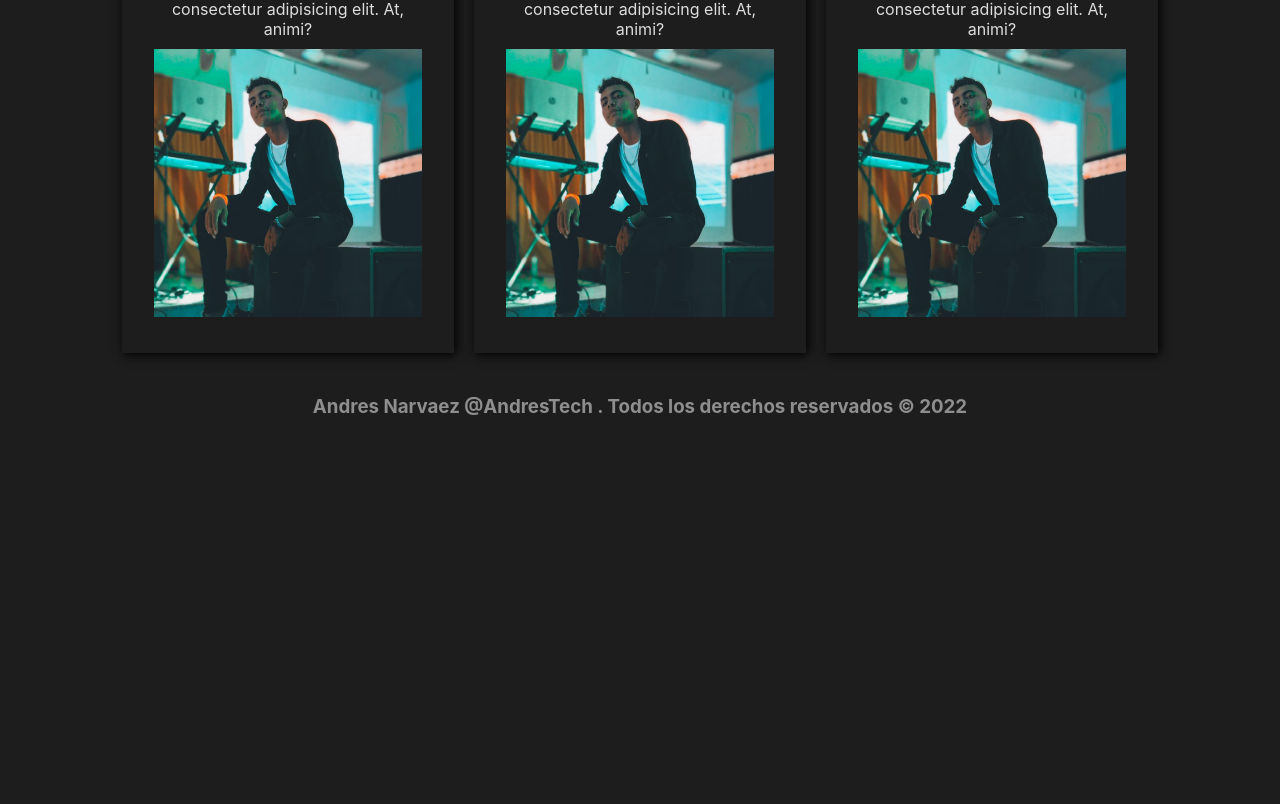
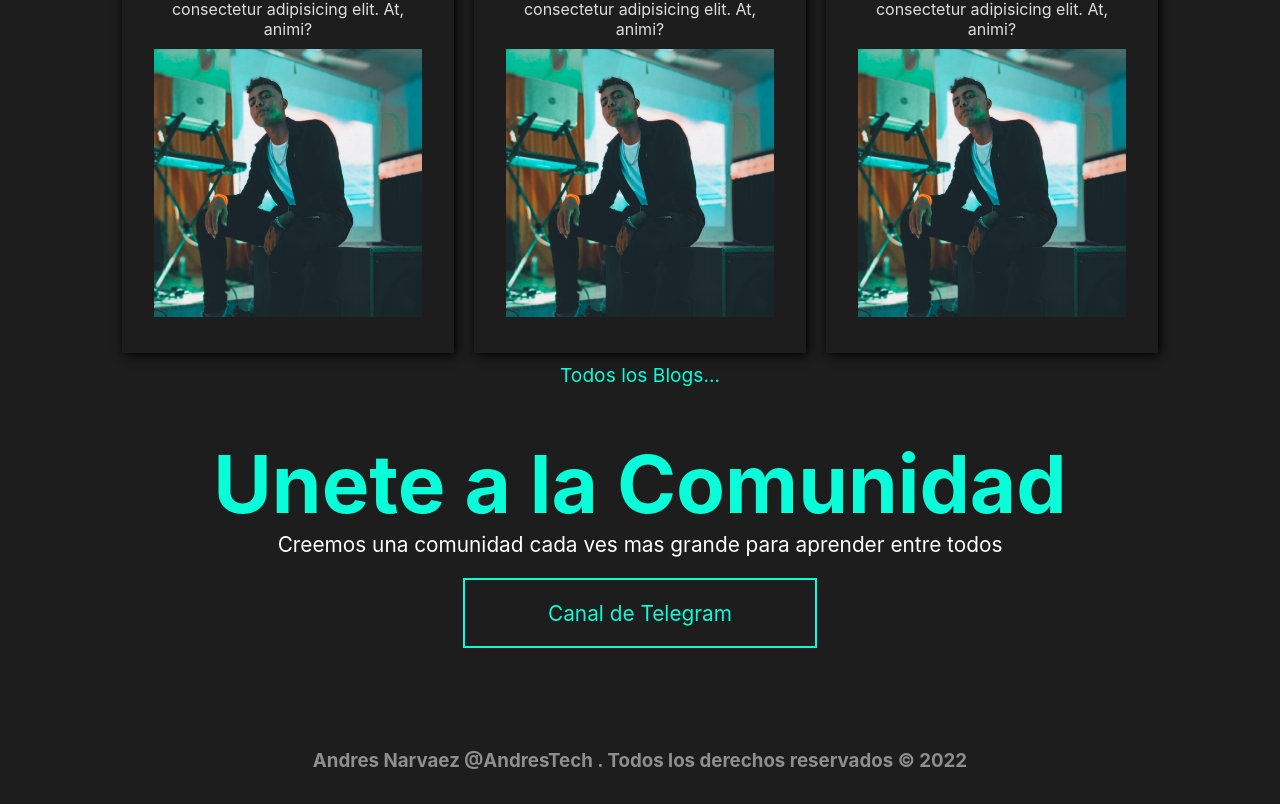
Before and after one commit to dadmax10/full_portafolio, a React (Create React App) app: page / in a window 1280 px wide. Shown: the part 2475-3279 px from the top of the page. Before the commit the page ends 2925 px from the top, so only its background shows below. Built offline with nearby package versions, Linux system fonts and the light colour scheme.

Commit message:
creando apartado from

```diff
--- a/src/components/NewBlogsHome.jsx
+++ b/src/components/NewBlogsHome.jsx
@@ -17,7 +17,6 @@ function NewBlogsHome() {
                         <ImgBlogs src={itemsBlogs.imgBlogs} />
                     </ContentDataBlog>
                 ))}
-
         </>
     )
 }
--- a/src/containers/ContainerBlogs.jsx
+++ b/src/containers/ContainerBlogs.jsx
@@ -1,13 +1,15 @@
 import React from 'react'
 import NewBlogs from '../components/NewBlogs'
-import { ContainerNewBlogs, ContainerBlogsInfo, ContainerRegisterBlogs } from '../style/ContainerBlogs.element'
-
+import { ContainerNewBlogs, ContainerBlogsInfo, ContainerRegisterBlogs, LinkCategoriaBlogs, TitleCategoriaBlogs } from '../style/ContainerBlogs.element'
+import ContainerForm from '../containers/ContainerForm'
 function ContainerBlogs() {
   return (
     <>
         <ContainerNewBlogs>
             <ContainerRegisterBlogs>
-                <h1>Categorias</h1>
+                <TitleCategoriaBlogs>BLOGS</TitleCategoriaBlogs>
+                {/* <LinkCategoriaBlogs>JavaScript</LinkCategoriaBlogs>  */}
+                {/* <ContainerForm/> */}
             </ContainerRegisterBlogs>
             <ContainerBlogsInfo>
                 <NewBlogs/>
--- /dev/null
+++ b/src/containers/ContainerForm.jsx
@@ -0,0 +1,17 @@
+import React from 'react'
+import { ContainerFormInfo, DescForm, TitleForm } from '../style/ContainerForm.element'
+import Button from "../components/Button"
+
+function ContainerForm() {
+  return (
+    <>
+        <ContainerFormInfo>
+            <TitleForm>Unete a la Comunidad</TitleForm>
+            <DescForm>Creemos una comunidad cada ves mas grande para aprender entre todos</DescForm>
+            {Button("#", "Canal de Telegram")}
+        </ContainerFormInfo>
+    </>
+  )
+}
+
+export default ContainerForm
--- a/src/containers/ContainerHeaderBlogs.jsx
+++ b/src/containers/ContainerHeaderBlogs.jsx
@@ -1,5 +1,5 @@
 import React from 'react';
-import { ContainerBlogsItems, ContainerItemsNewBlogs, TextProyectBlogs } from '../style/ContainerHeaderBlogs.element'
+import { ContainerBlogsItems, ContainerItemsNewBlogs, TextProyectBlogs, LinkAllBlogs } from '../style/ContainerHeaderBlogs.element'
 import NewBlogsHome from "../components/NewBlogsHome"
 
 function ContainerHeaderBlogs() {
@@ -10,6 +10,7 @@ function ContainerHeaderBlogs() {
           <ContainerItemsNewBlogs>
             <NewBlogsHome/>
           </ContainerItemsNewBlogs>
+          <LinkAllBlogs href={"/Blogs"}>Todos los Blogs...</LinkAllBlogs>
         </ContainerBlogsItems>
     </>
   )
--- a/src/pages/Home.jsx
+++ b/src/pages/Home.jsx
@@ -3,6 +3,7 @@ import Header from '../containers/Header';
 import ContainerProyect from '../containers/ContainerProyect'
 import ContainerPasionTech from '../containers/ContainerPasionTech';
 import ContainerHeaderBlogs from '../containers/ContainerHeaderBlogs';
+import ContainerForm from '../containers/ContainerForm';
 // import ContainerPost from '../containers/ContainerPost';
 
 function Home() {
@@ -13,6 +14,7 @@ function Home() {
         <ContainerProyect/>
         <ContainerPasionTech/>
         <ContainerHeaderBlogs/>
+        <ContainerForm/>
     </div>
   )
 }
--- a/src/style/ContainerBlogs.element.js
+++ b/src/style/ContainerBlogs.element.js
@@ -27,3 +27,20 @@ export const ContainerBlogsInfo = styled.div`
         width : 100%;
     }
 `
+
+export const LinkCategoriaBlogs = styled.h3`
+    text-align:center;
+    font-size:1.6em;
+    margin:1em 0px;
+    color:#08fdd8;
+    cursor:pointer;
+    &:hover{
+        text-decoration :underline;
+    }
+`
+
+export const TitleCategoriaBlogs = styled.h1`
+    text-align:center;
+    font-size:3em;
+
+`
--- /dev/null
+++ b/src/style/ContainerForm.element.js
@@ -0,0 +1,18 @@
+import styled from 'styled-components';
+
+export const ContainerFormInfo = styled.div`
+    width:100%;
+    position:relative;
+    padding:3em;
+    text-align:center;
+`
+
+export const TitleForm = styled.h2`
+    font-size :5em;
+    color:#08fdd8;
+`;
+
+export const DescForm = styled.p`
+    font-size :1.3em;
+    color:#fff;
+`
--- a/src/style/ContainerHeaderBlogs.element.js
+++ b/src/style/ContainerHeaderBlogs.element.js
@@ -25,3 +25,12 @@ export const TextProyectBlogs = styled.h2`
     z-index:-1;
 
 `
+export const LinkAllBlogs = styled.a`
+    text-decoration : none;
+    color:#08fdd8;
+    font-size:1.2em;
+    opacity :1;
+    &:hover{
+        opacity:0.6;
+    }
+`
```
Also changed, not shown: src/style/NewBlogs.element.js (line endings or trailing spaces).
